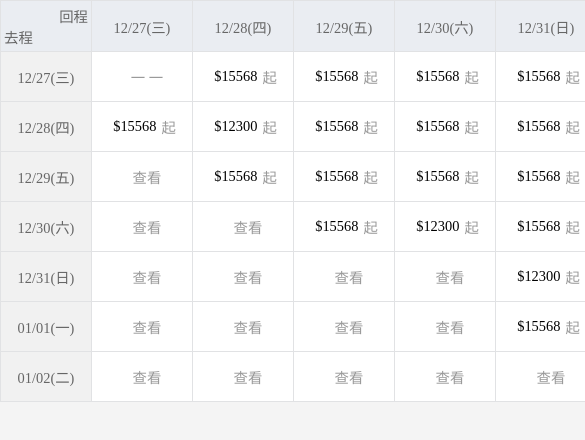
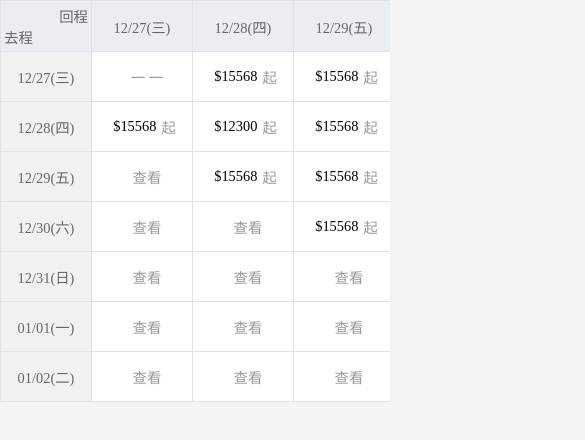
Before and after one commit to roy11777/F2EPracticeFzTableReact, a React (Create React App) app in the folder fztable/: page / in a window 390 px wide. Shown: the top 440 px of the page, 585 px wide, since content can reach past the window. Built offline with nearby package versions, Linux system fonts and the light colour scheme.

Commit message:
08031318

```diff
--- a/fztable/src/scss/main.css
+++ b/fztable/src/scss/main.css
@@ -68,9 +68,14 @@ table tbody tr .firsTd {
   height: 50px;
 }
 
+table tbody tr .seconTd {
+  position: relative;
+}
+
 table tbody tr td {
   height: 50px;
   padding: 0;
+  overflow: hidden;
 }
 
 table tbody tr td .dateIntervalLeft {
@@ -117,6 +122,15 @@ table tbody tr td .backDateContainer {
 @media screen and (min-width: 768px) {
   table tbody tr td .backDateContainer {
     width: 100%;
+  }
+}
+
+@media screen and (max-width: 767px) {
+  table tbody tr td .backDateContainer {
+    position: absolute;
+    top: 0;
+    -webkit-transition: 0.7s;
+    transition: 0.7s;
   }
 }
 
@@ -202,6 +216,15 @@ table tbody tr td .priceContainer {
   }
 }
 
+@media screen and (max-width: 767px) {
+  table tbody tr td .priceContainer {
+    position: absolute;
+    top: 0;
+    -webkit-transition: 0.7s;
+    transition: 0.7s;
+  }
+}
+
 table tbody tr td .priceContainer .alignInicator {
   background: #f7f7f7;
 }
--- a/fztable/src/scss/main.scss
+++ b/fztable/src/scss/main.scss
@@ -24,13 +24,19 @@ $table-HeadBackgroundLeft: #f1f1f1;
 $table-HeadWidthLeft: 90px;
 $table-triangleColor: #ff8e26;
 $table-borderColor: #e1e2e4;
+// 下兩個分母要相同
+$table-mobole-cellWidth: calc((100vw - 90px) / 3);
+$table-mobole-slideLeft: (calc((0px - (100vw - 90px)) / 3));
 
 @mixin ContainerSize {
   @media screen and (min-width: $screen-tablet) {
     width: 100%;
   }
   @media screen and (max-width: $screen-phone-max) {
-    // width: calc((100vw - 90px) / 3);
+    position: absolute;
+    top: 0;
+    // left: $table-mobole-slideLeft;
+    transition: 0.7s;
   }
 }
 @mixin CellSize {
@@ -39,7 +45,7 @@ $table-borderColor: #e1e2e4;
   }
   @media screen and (max-width: $screen-phone-max) {
     // 減掉左側表頭寬度
-    width: calc((100vw - 90px) / 3);
+    width: $table-mobole-cellWidth;
   }
 }
 
@@ -102,11 +108,14 @@ table {
 
         height: 50px;
       }
+      .seconTd {
+        position: relative;
+      }
 
       td {
         height: 50px;
         padding: 0;
-
+        overflow: hidden;
         //   日期區間區
         // 左側表頭區
         .dateIntervalLeft {
```
Also changed, not shown: 1 other file (tests, documents, lock files or other folders).
